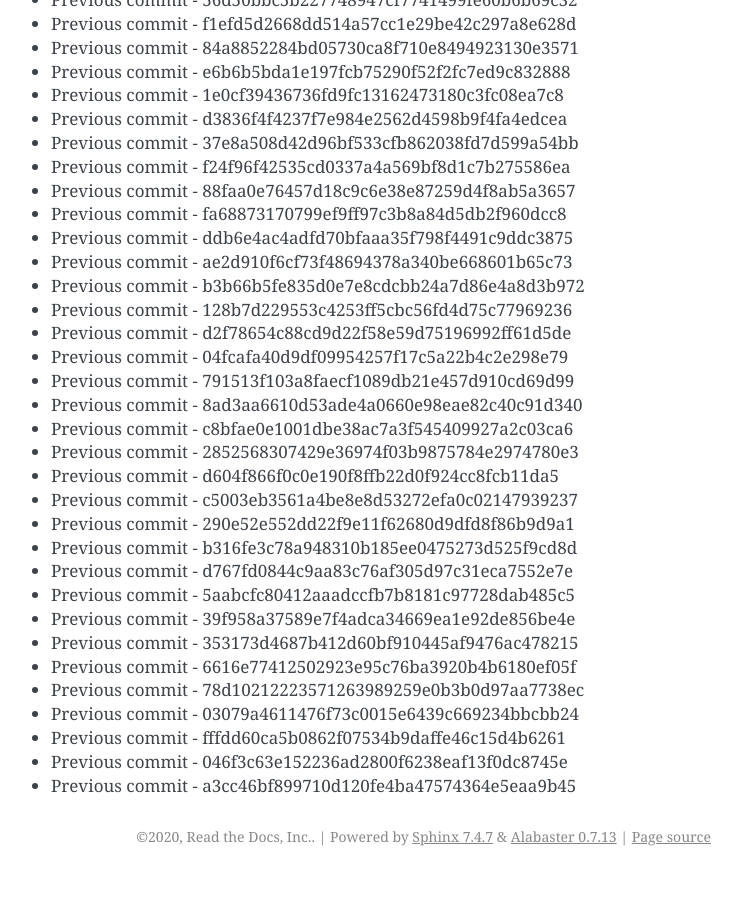
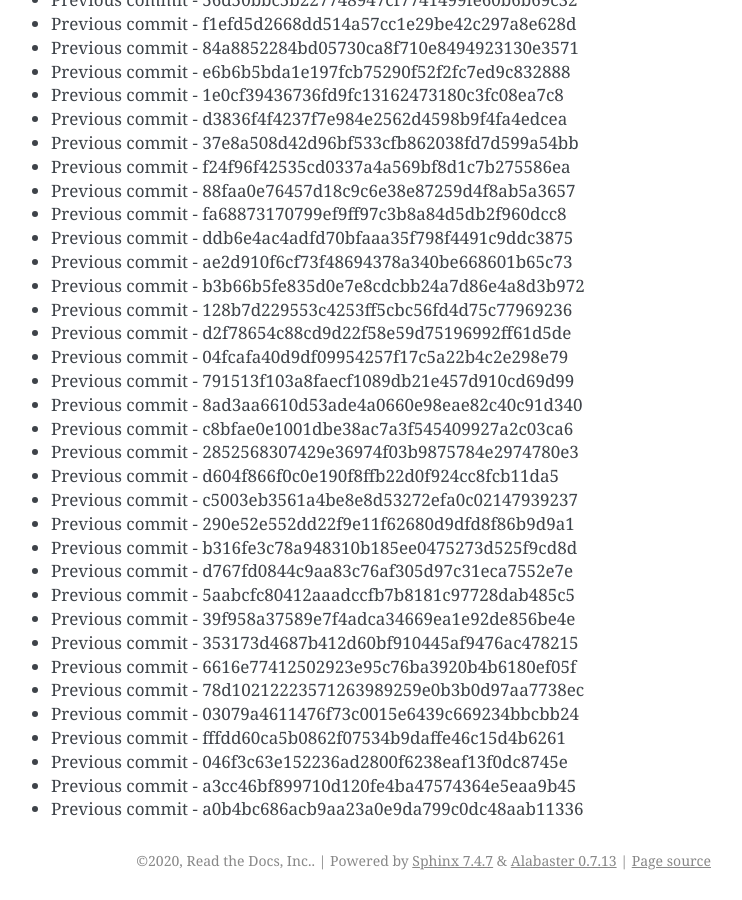
Before and after one commit to readthedocs/rtd-git-stresstest, a Sphinx documentation site: the page built from docs/updates.rst, in a window 1280 px wide and 900 px high, scrolled down 39111 px. Shown: the whole window, without its empty margins (399-1141 px from the left). Built offline with Sphinx 7.4.7, drawn with Linux system fonts in a browser that asks for light colours; before the commit the page ends 39987 px from its top, so only the background shows below that.

Commit message:
Generating commit from previous: a0b4bc686acb9aa23a0e9da799c0dc48aab11336

```diff
--- a/docs/updates.rst
+++ b/docs/updates.rst
@@ -1675,3 +1675,4 @@ It can be tested for any performance characteristics.
 * Previous commit - fffdd60ca5b0862f07534b9daffe46c15d4b6261
 * Previous commit - 046f3c63e152236ad2800f6238eaf13f0dc8745e
 * Previous commit - a3cc46bf899710d120fe4ba47574364e5eaa9b45
+* Previous commit - a0b4bc686acb9aa23a0e9da799c0dc48aab11336
```
